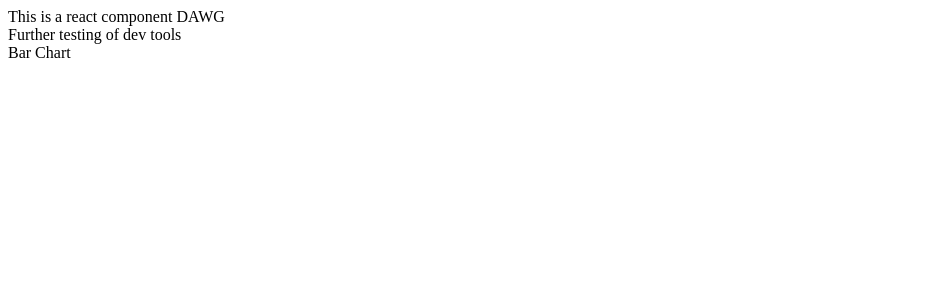
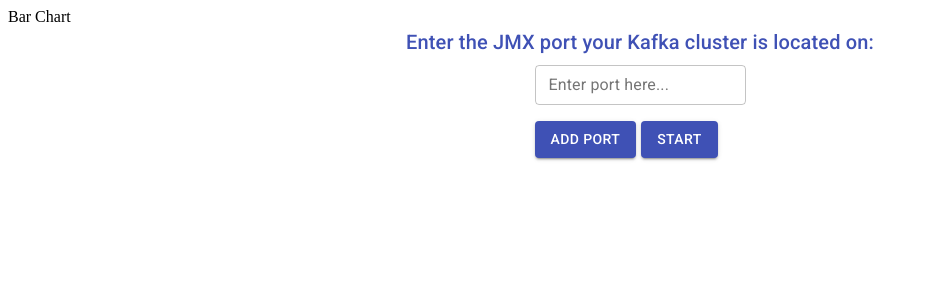
Before and after one commit to oslabs-beta/Kafmira, a React app: page / in a window 1280 px wide. Shown: the top 300 px of the page, without its empty margins (0-928 px from the left). Built offline with nearby package versions, Linux system fonts and the light colour scheme.

Commit message:
Completed port entry component

```diff
--- a/client/App.jsx
+++ b/client/App.jsx
@@ -1,14 +1,14 @@
 import React, { Component } from 'react';
 import { Routes, Route } from 'react-router-dom';
-import BarChart from '../components/BarChart';
+import BarChart from './components/BarChart';
+import PortEntry from './components/PortEntry';
 
 const App =() => {
   return (
 
     <div>
-      <div>This is a react component DAWG</div>
-      <div>Further testing of dev tools</div>
       <div><BarChart /></div>
+      <div><PortEntry /></div>
       <Routes>
 
       </Routes>
--- /dev/null
+++ b/client/components/PortEntry.js
@@ -0,0 +1,62 @@
+import React, { useState } from 'react';
+import { Box, Grid, TextField, Typography, Button } from '@material-ui/core';
+
+export default function PortEntry(){
+  const [port, setPort] = useState('');
+  const [portError, setPortError] = useState(false);
+
+  const handleSubmit = (e) => {
+      e.preventDefault();
+      setPortError(false);
+
+      if(!port){
+        setPortError(true);
+        console.log('Missing port; please enter and resubmit');
+    }
+  }
+
+  return(
+    <Grid
+    container justifyContent="center"
+    alignItems="center"
+    direction="column"
+    >
+    <Typography
+    variant="h6"
+    color="primary"
+    gutterBottom
+    >
+      Enter the JMX port your Kafka cluster is located on:
+      </Typography>
+    <form noValidate autoComplete="off" onSubmit={handleSubmit}>
+    <TextField
+    onChange={(e) => setPort(e.target.value)}
+    variant="outlined"
+    label="Enter port here..."
+    size="small"
+    style={{marginBottom : "1em" }}
+    error={portError}
+    />
+    <Box>
+    <Button
+    onClick={() => console.log('You clicked Add Port')}
+    type="submit"
+    color="primary"
+    variant="contained"
+    style={{marginRight: "5px"}}
+    >
+      Add Port
+    </Button>
+    <Button
+    onClick={() => console.log('You clicked Start')}
+    type="submit"
+    color="primary"
+    variant="contained"
+    >
+      Start
+    </Button>
+    </Box>
+    </form>
+    </Grid>
+  )
+}
--- a/package.json
+++ b/package.json
@@ -30,6 +30,7 @@
     "@babel/preset-env": "^7.16.4",
     "@babel/preset-react": "^7.16.0",
     "@babel/runtime": "^7.16.3",
+    "@material-ui/core": "^4.12.3",
     "@mui/icons-material": "^5.2.1",
     "@mui/material": "^5.2.3",
     "@mui/styled-engine-sc": "^5.1.0",
```
Also changed, not shown: client/components/BarChart.js (renamed from components/BarChart.js), client/components/ClusterContainer.jsx (added), client/components/Producer.jsx (added), 2 other files (tests, documents, lock files or other folders).
